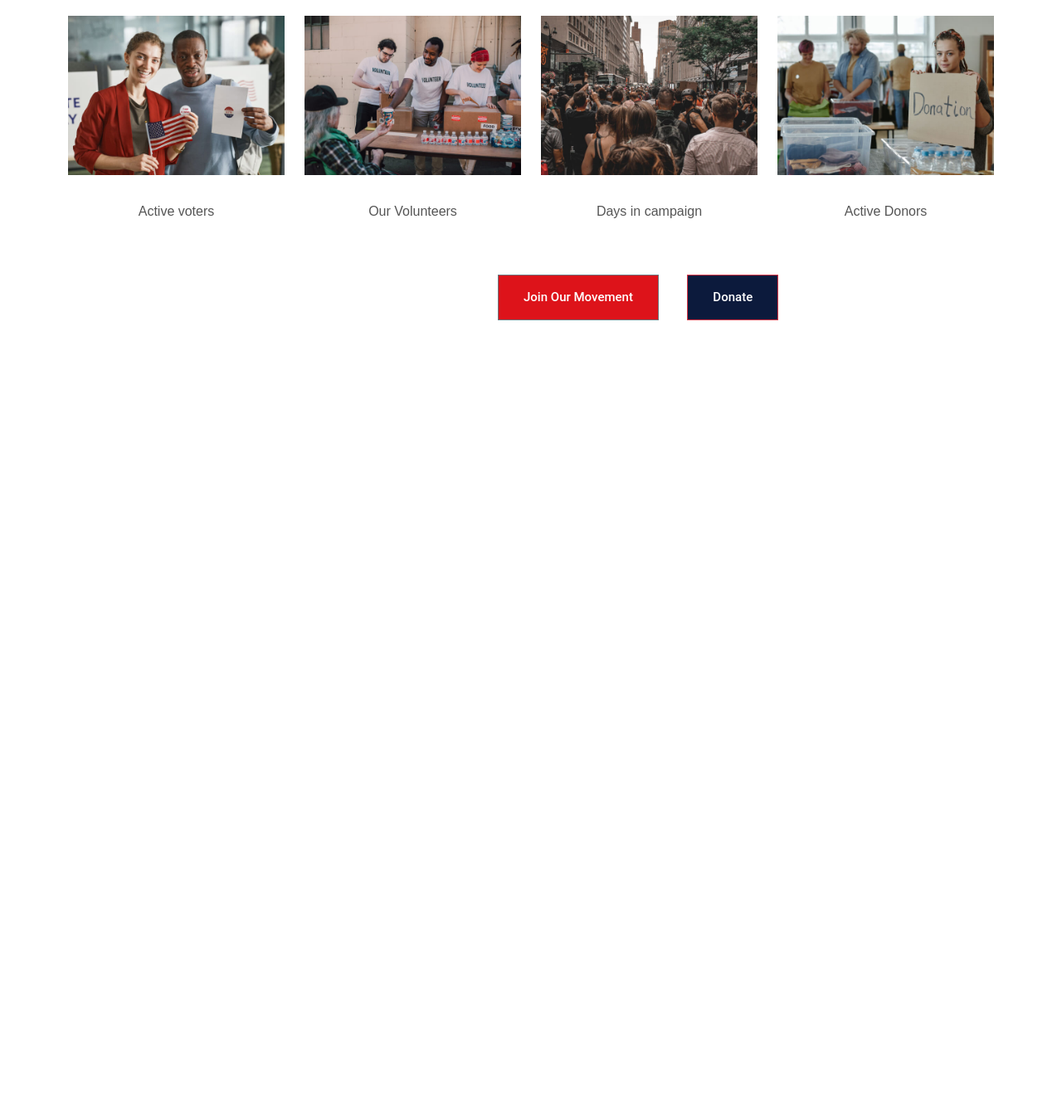
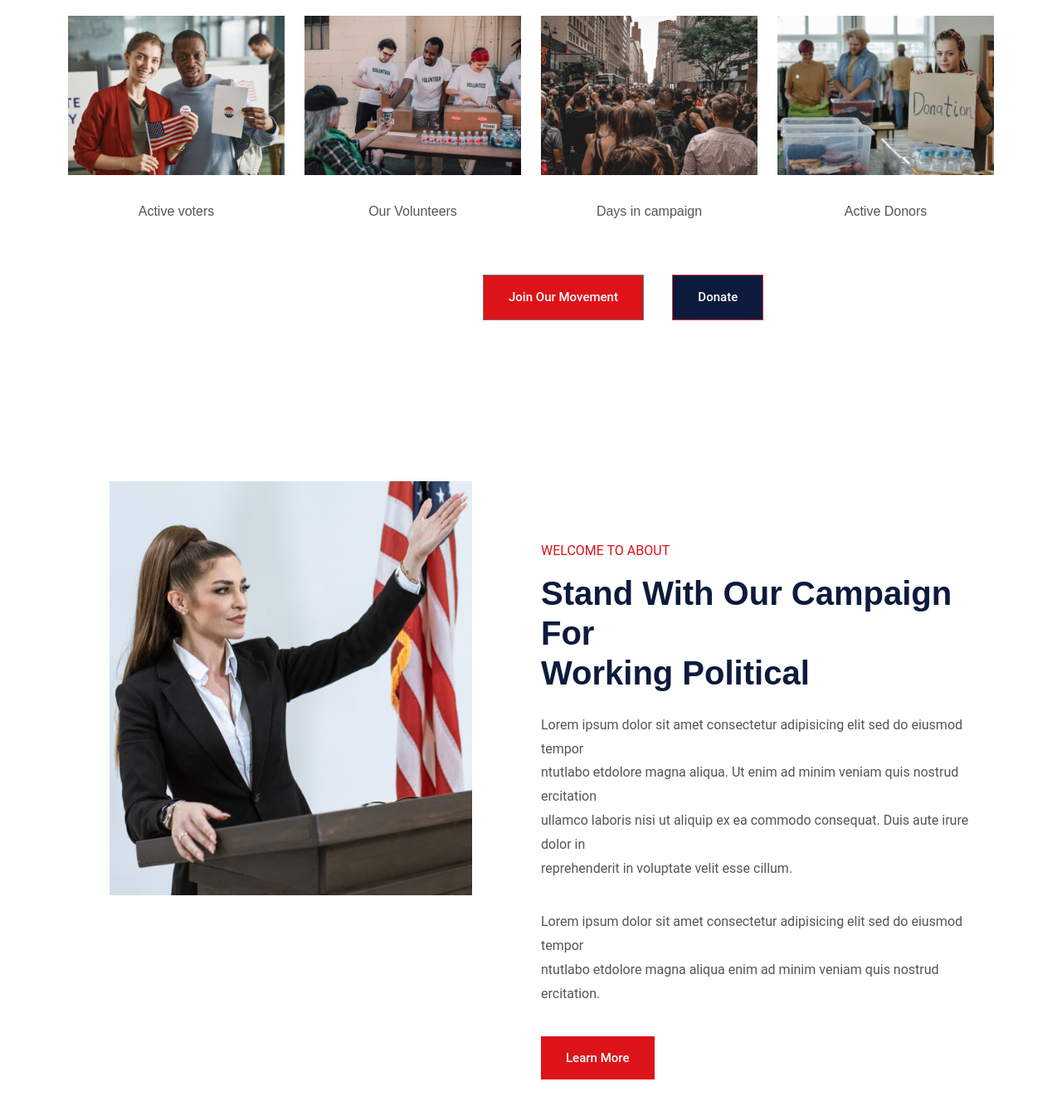
Before and after one commit to salarissa321/Project-6, a plain HTML site: page index.html in a window 1280 px wide. Shown: the part 1095-2434 px from the top of the page at 83% size. Before the commit the page ends 1531 px from the top, so only its background shows below. Drawn offline with nearby package versions, Linux system fonts and the light colour scheme.

Commit message:
add New Foto

```diff
--- a/css/style.css
+++ b/css/style.css
@@ -126,7 +126,7 @@
     font-weight: 500;
     font-size: 15px;
     font-family: "Roboto", sans-serif;
-margin-left: 600px;
+margin-left: 500px;
 text-decoration: none;
 margin-bottom: 50px;
 border-radius: 0;
@@ -135,7 +135,7 @@
   }
 
   .mydonate{
-    background-color: #0c1a3c;
+  background-color: #0c1a3c;
 color: #ffffff;
 transition: all ease 0.5s;
 border-radius: 0;
@@ -146,3 +146,63 @@
 margin-bottom: 50px;
 margin-left: 30px;
   }
+
+  .mybild{
+    max-width: 80%;
+    vertical-align: middle;
+    box-sizing: border-box;
+    margin-left: 50px;
+  }
+
+  .myspan2{
+    color: #dd131a;
+display: inline-block;
+margin-bottom: 15px;
+font-family: "Roboto", sans-serif;
+font-size: 16px;
+font-weight: 400;
+  }
+
+  .mytitel{
+    font-size: 40px;
+margin-bottom: 25px;
+font-family: "Poppins", sans-serif;
+color: #0c1a3c;
+font-weight: 700;
+margin-top: 0;
+line-height: 1.2;
+  }
+
+  .mysentence{
+    font-family: "Roboto", sans-serif;
+margin-bottom: 20px;
+font-size: 16px;
+color: #555555;
+line-height: 1.8;
+margin-top: 0;
+
+  }
+
+
+  .mybtn{
+    transition: all ease 0.5s;
+    border-radius: 0;
+    font-weight: 500;
+    font-size: 15px;
+    font-family: "Roboto", sans-serif;
+    background-color: #dd131a;
+color: #ffffff;
+padding: 15px 30px;
+margin-right: 15px;
+text-decoration: none;
+text-align: center;
+text-decoration: none;
+vertical-align: middle;
+cursor: pointer;
+display: inline-block;
+  }
+
+  .mybtn:hover{
+    background-color: #0c1a3c;
+    color: white;
+  }
--- a/index.html
+++ b/index.html
@@ -85,9 +85,27 @@
                 <p class="py-3 my-3 text-center mypara">Active Donors</p>
             </div>
         </div>
-    </div>
-    <a class="btn btn-secondary mylink1" href="" >Join Our Movement</a>
-    <a class="btn btn-danger mydonate" href="">Donate</a>
+            <a class="btn btn-secondary mylink1" href="" >Join Our Movement</a>
+            <a class="btn btn-danger mydonate" href="">Donate</a>
+        </div>
+
+
+        <div class="container py-5">
+            <div class="row py-5">
+                <div class="col-lg-6 py-5">
+                    <img class="mybild img-fluid" src="Images/about-img-5.jpg" alt="">
+                </div>
+                <div class="col-lg-6 py-5">
+                    <span class="myspan2 mt-5 pt-4">WELCOME TO ABOUT</span>
+                    <h2 class="mytitel">Stand With Our Campaign For <br>Working Political</h2>
+                    <p class="mysentence">Lorem ipsum dolor sit amet consectetur adipisicing elit sed do eiusmod tempor <br>ntutlabo etdolore magna aliqua. Ut enim ad minim veniam quis nostrud ercitation <br>ullamco laboris nisi ut aliquip ex ea commodo consequat. Duis aute irure dolor in <br>reprehenderit in voluptate velit esse cillum.</p>
+                    <p class="mysentence py-3">Lorem ipsum dolor sit amet consectetur adipisicing elit sed do eiusmod tempor <br>ntutlabo etdolore magna aliqua enim ad minim veniam quis nostrud ercitation.</p>
+                    <a class="mybtn" href="">Learn More</a>
+                </div>
+            </div>
+        </div>
+
+
 
 
 
```
Also changed, not shown: Images/about-img-5.jpg (added).
